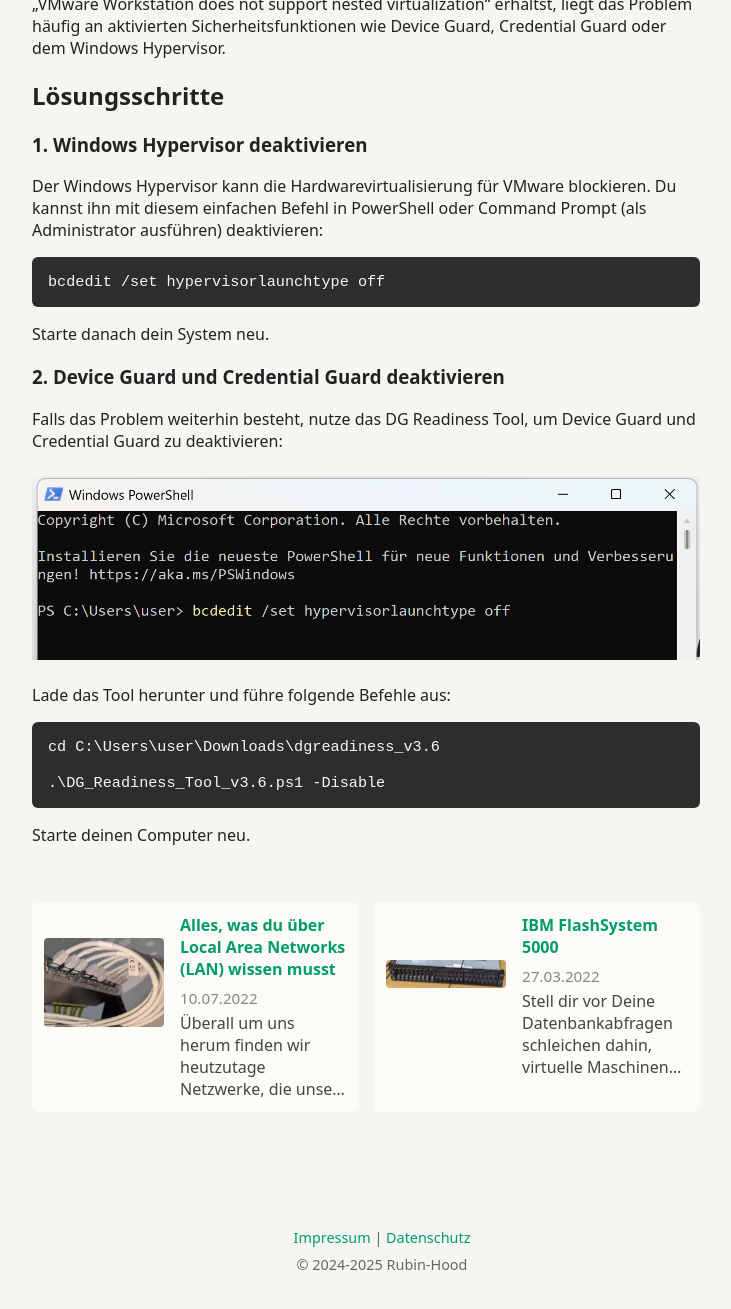
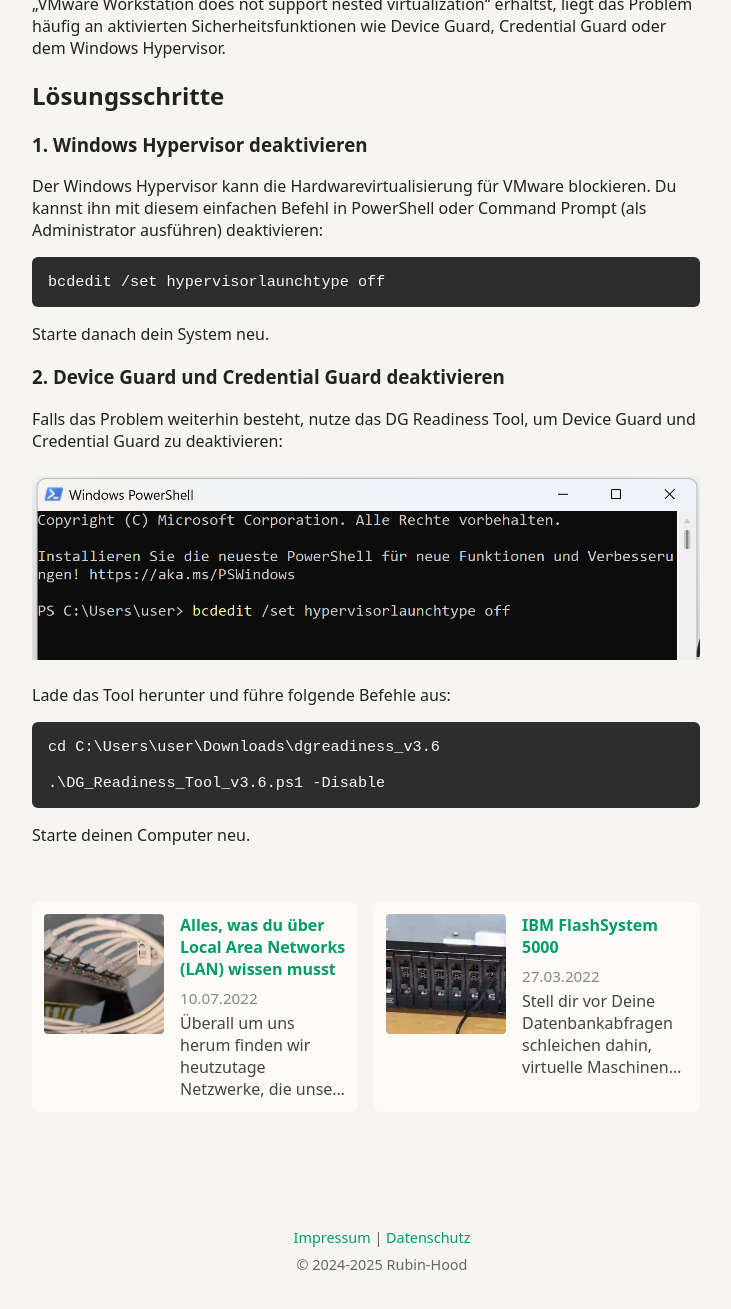
Before and after one commit to rubin-hood/website, a Jekyll site: the page built from _posts/2022-06-10-Disable the Windows Hypervisor.md, in a window 1280 px wide and 1400 px high, scrolled down 1124 px. Shown: the top 1309 px of the window, without its empty margins (258-989 px from the left). Built offline with Jekyll 4.4.1, drawn with Linux system fonts in a browser that asks for light colours.

Commit message:
Update style.css

```diff
--- a/assets/css/style.css
+++ b/assets/css/style.css
@@ -258,8 +258,11 @@
   flex: 1;
 }
 .blog-card .card-img {
+  width: 120px;           /* feste Breite */
+  height: 120px;          /* feste Höhe */
   min-width: 120px;
   min-height: 120px;
+  overflow: hidden;       /* Bild schneidet überstehende Teile ab */
   display: flex;
   align-items: center;
   justify-content: center;
@@ -268,8 +271,9 @@
   margin-right: 1rem;
 }
 .blog-card .card-img img {
-  max-width: 120px;
-  object-fit: cover;
+  width: 100%;
+  height: 100%;
+  object-fit: cover;      /* Bild wird reingequetscht und gecropped */
   border-radius: 4px;
   display: block;
 }
```
